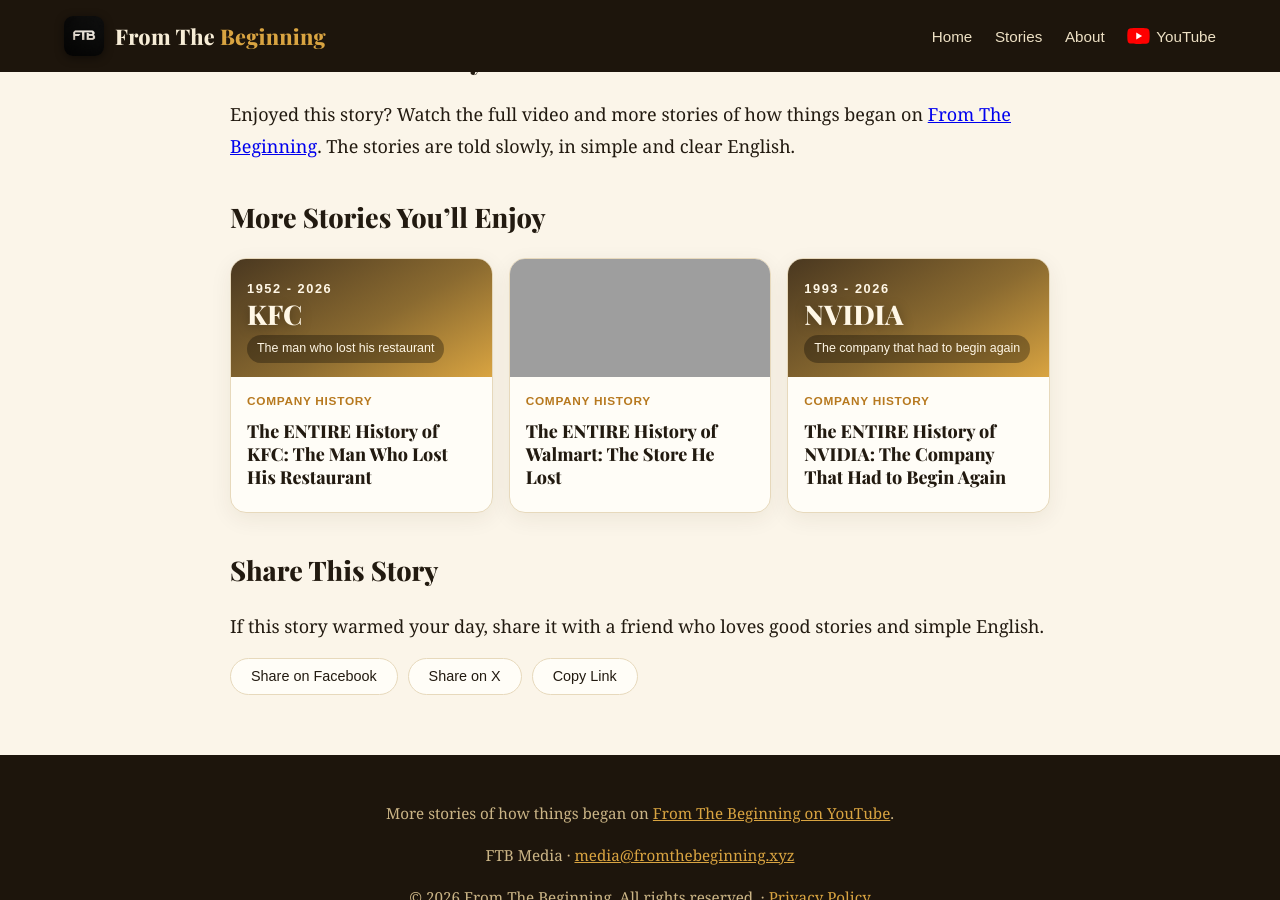
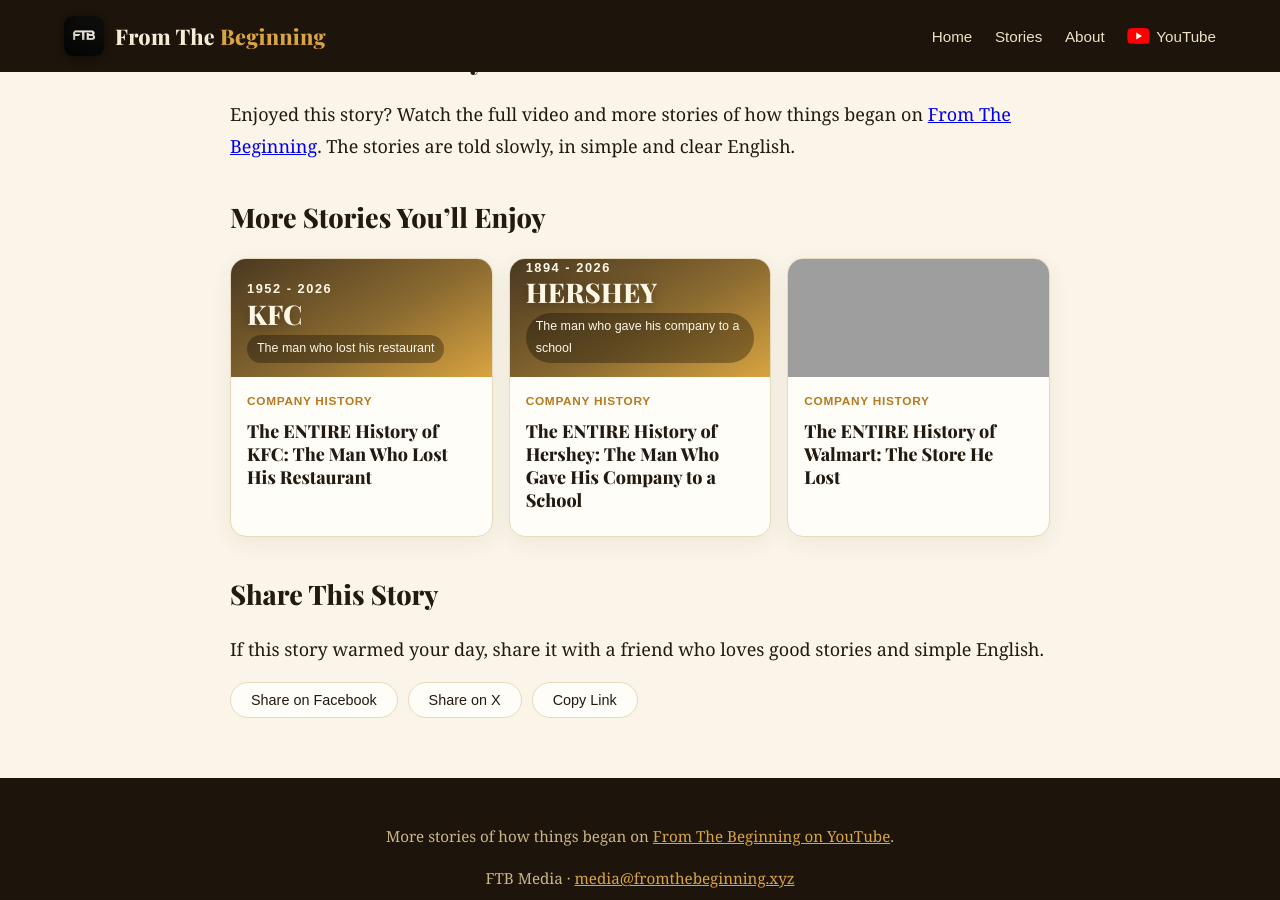
Before and after one commit to docsachmienphi/FTB, a Jekyll site: the page built from _posts/2026-11-14-jensen-huang-timeline.md, in a window 1280 px wide and 900 px high, scrolled down 8410 px. Built offline with Jekyll 4.4.1, drawn with Linux system fonts in a browser that asks for light colours; part of the change alters nothing that is shown; grey boxes are pictures that could not be loaded.

Commit message:
Add Hershey article (text-first): The ENTIRE History of Hershey: The Man Who Gave His Company to a School

```diff
--- a/_data/clusters.yml
+++ b/_data/clusters.yml
@@ -1,4 +1,5 @@
 drinks-food:
+  - history-of-hershey
   - history-of-kfc
   - history-of-coca-cola
   - history-of-pepsi
--- /dev/null
+++ b/_posts/2026-11-16-history-of-hershey.md
@@ -0,0 +1,153 @@
+---
+layout: post
+title: "The ENTIRE History of Hershey: The Man Who Gave His Company to a School"
+description: "Milton Hershey left school as a boy in 1870s Pennsylvania and failed twice. Then he built a chocolate company, and quietly gave it to a school."
+date: 2026-11-16
+last_modified_at: 2026-11-16
+categories: [Company-History, Founder-Stories]
+tags: [Hershey, Milton-Hershey]
+cover_brand: "HERSHEY"
+cover_years: "1894 - 2026"
+cover_fate: "The man who gave his company to a school"
+cover_class: "c-default"
+sources:
+  - title: "Hershey Community Archives: Milton Snavely Hershey, his life from 1857 to 1945"
+    url: "https://hersheyarchives.org/encyclopedia/hershey-milton-snavely-1857-1945/"
+  - title: "Hershey Community Archives: the Lancaster Caramel Company, Milton's first success"
+    url: "https://hersheyarchives.org/encyclopedia/lancaster-caramel-company/"
+  - title: "Hershey Community Archives: the Hershey Chocolate Company from 1894 to 1900"
+    url: "https://hersheyarchives.org/encyclopedia/hershey-chocolate-company-1894-1900/"
+  - title: "Hershey Community Archives: Hershey's Kisses, the little chocolates of 1907"
+    url: "https://hersheyarchives.org/encyclopedia/hersheys-kisses-chocolates/"
+  - title: "Hershey Community Archives: the history of Milton Hershey School"
+    url: "https://hersheyarchives.org/encyclopedia/history-of-milton-hershey-school/"
+  - title: "Hershey Community Archives: the Hershey Trust Company and Milton's gift"
+    url: "https://hersheyarchives.org/encyclopedia/hershey-trust-company/"
+  - title: "Hershey Community Archives: Central Hershey, the company's years in Cuba"
+    url: "https://hersheyarchives.org/encyclopedia/cuba-central-hershey-1916-1946/"
+  - title: "Hershey Community Archives: the Great Building Campaign of the Depression years"
+    url: "https://hersheyarchives.org/encyclopedia/the-great-building-campaign/"
+  - title: "Hershey Community Archives: the H.B. Reese Candy Company"
+    url: "https://hersheyarchives.org/encyclopedia/reese-candy-company/"
+  - title: "Hershey Community Archives: Hershey's Chocolate World, opened in 1973"
+    url: "https://hersheyarchives.org/encyclopedia/hersheyarchives30-28-the-wonderful-world-of-chocolate-hersheys-chocolate-world/"
+  - title: "Milton Hershey School: William Dearden, the student who became Hershey's CEO"
+    url: "https://www.mhskids.org/blog/milton-hershey-school-william-dearden/"
+  - title: "Milton Hershey School: the class of 2025 and the school's 12,000th graduate"
+    url: "https://www.mhskids.org/news/mhs-celebrates-class-of-2025/"
+glance:
+  facts:
+    - label: "Founded"
+      text: "1894, the Hershey Chocolate Company, started while Milton's caramel business was still running"
+    - label: "Founder"
+      text: "Milton S. Hershey (1857 to 1945), a candy maker from Pennsylvania"
+    - label: "Headquarters"
+      text: "Hershey, Pennsylvania, the town that grew around his factory"
+    - label: "Today"
+      text: "One of America's best known candy companies, and its success still helps support Milton Hershey School"
+  timeline:
+    - year: "1857"
+      text: "Milton Hershey is born in a small farmhouse in Derry Township, Pennsylvania"
+    - year: "1886"
+      text: "After two failed shops, he starts the Lancaster Caramel Company, saved by a bank worker's signature on his loan"
+    - year: "1900"
+      text: "Milton sells his successful caramel company for 1 million dollars and bets his future on milk chocolate"
+    - year: "1909"
+      text: "Milton and his wife Catherine open a school for boys who had lost their parents"
+    - year: "1918"
+      text: "He signs all his company shares, worth about 60 million dollars, over to a trust for the school, and tells almost no one"
+    - year: "1945"
+      text: "Milton dies at 88, leaving behind a factory, a town, and a school"
+    - year: "1976"
+      text: "Bill Dearden, who arrived at Milton's school as a boy in 1935, becomes the CEO of Hershey"
+words:
+  - word: "caramel"
+    def: "a sweet, soft candy made with sugar and milk. In Denver, Milton learned to make caramel with fresh milk, and that lesson built his first successful company."
+  - word: "loan"
+    def: "money that a bank lets you use now, which you must pay back later. In 1886, a bank worker signed his own name so that Milton could get a loan."
+  - word: "signature"
+    def: "your name, written by your own hand on a paper. Two signatures carry this story: one saved Milton's business, and one gave his company away."
+  - word: "trust"
+    def: "an organization that holds money or property and uses it for a special purpose. In 1918, Milton put his company shares into a trust that supports his school."
+  - word: "orphan"
+    def: "a child whose parents have died. Milton and Catherine opened their school in 1909 for orphan boys who had no safe home."
+  - word: "graduate"
+    def: "a student who has finished their school or course. In June 2025, Milton Hershey School celebrated its 12,000th graduate."
+faq:
+  - q: "Who founded Hershey?"
+    a: "Hershey was founded by Milton S. Hershey, a Pennsylvania candy maker born in 1857. He left school as a young boy, learned to make candy in Lancaster at 14, and started the Hershey Chocolate Company in 1894, after his caramel business became successful."
+  - q: "Why did Milton Hershey sell his caramel company?"
+    a: "In 1900, Milton sold the Lancaster Caramel Company for 1 million dollars, a fortune at the time. He kept his young chocolate company and put his future into it, because he believed a factory could make good milk chocolate at a price ordinary families could afford."
+  - q: "Why did Milton Hershey give his company to a school?"
+    a: "Milton and his wife Catherine had no children of their own. In 1909 they opened a school for boys who had lost their parents. In 1918, three years after Catherine died, Milton signed all his shares in the chocolate company, worth about 60 million dollars, over to a trust for the school. He kept the gift secret until 1923."
+  - q: "When were Hershey's Kisses introduced?"
+    a: "Hershey introduced Kisses in 1907. Each little piece of chocolate had a pointed top and was wrapped by hand in shiny foil. They are still one of the company's most famous sweets."
+  - q: "What is Milton Hershey School today?"
+    a: "Milton Hershey School, in Hershey, Pennsylvania, gives children from families with little money a home, meals, education, and medical care, all free of charge to their families. In June 2025, the school celebrated its 12,000th graduate, more than 100 years after it opened."
+---
+
+Think of the last time you shared a chocolate bar with someone you love. You break it into small pieces. You keep one piece for yourself, and you offer them another. It is such a simple moment of happiness.
+
+For a young boy in Pennsylvania, sharing would come to mean much more. His name was Milton Hershey. He built one of the most famous chocolate companies in the world, and then, quietly, he gave it away to children he would never meet. More than 130 years later, we can still taste the chocolate that carries his name. This is the entire history of Hershey, from the very beginning.
+
+## A Boy Who Left School
+
+Milton Snavely Hershey was born in 1857, in a small farmhouse in Derry Township, Pennsylvania. His family moved often, so Milton changed schools many times, and in the end he left school at a young age. His days in the classroom were over. Few people could have guessed that education would become the centre of his life.
+
+First he tried working for a printer, but it was not the work for him. His mother helped him find a place to learn a real skill. In 1872, at only 14, Milton went to Lancaster to work for a candy maker named Joseph Royer. Milton spent 4 years there, learning how candy was made and how a shop was run.
+
+## Two Shops That Failed
+
+Making candy was one thing. Selling enough of it to pay the bills was another. In 1876, at 18, Milton opened his own candy business in Philadelphia. After several years of hard work, it failed. He travelled west to Denver, where in 1882 he learned something that stayed with him for life: how to make caramel with fresh milk, for a richer taste and a softer bite. In 1883 he tried again in New York. By 1886, that business had failed too.
+
+Milton came home to Lancaster with almost nothing, selling homemade caramel from a pushcart. That same year, he started the Lancaster Caramel Company. Then a big order arrived from a candy buyer in England, and Milton had a problem: he did not have enough money to buy the ingredients. He went to a bank and asked for a loan. A man at the bank believed in him, and signed his own name to help him get the money. With that one signature, Milton could fill the order. Sometimes, all we need is one person who believes in us.
+
+## The Caramel Maker Bets on Chocolate
+
+The caramel business grew, and Milton's sweets travelled across America and overseas. Then, in 1893, he visited the World's Fair in Chicago and watched machines making chocolate in large amounts, far more than workers could make by hand. In those days, milk chocolate was still too expensive for many families. Milton began to wonder: what if a factory could make good chocolate in great numbers, so that every family could afford it?
+
+In 1894, while the caramel company was still running well, he started the Hershey Chocolate Company. Making milk chocolate that tasted right every time took years of testing. Milton could have stayed safe with caramel. Instead, in 1900, he sold the Lancaster Caramel Company for 1 million dollars and put his future into chocolate. Twice in his life, Milton had lost a business. This time, he was leaving a successful one by choice.
+
+## A Factory, and a Town Made of Chocolate
+
+Milton needed fresh milk, open land, and trains to carry his chocolate to stores, so he looked back toward the countryside where he had grown up. Construction began in 1903 near Derry Church, and 2 years later the new factory came to life. Machines turned milk, sugar, and cocoa into thousands of chocolate bars, and the scale changed everything: chocolate no longer had to wait for a special day. It could become a small part of everyday happiness.
+
+A town grew around the factory, with new streets and houses, electric trolleys, and, in 1906, a park where workers and their families could spend their days off. Today you can still find that town on a map of Pennsylvania. Its name is Hershey. In 1907, the factory introduced Hershey's Kisses, little pieces of chocolate with a pointed top, each wrapped by hand in shiny foil.
+
+Away from the factory, Milton shared his life with his wife, Catherine. They had married in 1898, and they had no children of their own. Together, they were about to create a home for children who had nowhere else to go.
+
+<div class="lessons" markdown="1">
+## What This Story Teaches Us
+
+- **One person who believes in you can change your life.** A bank worker signed his own name for a young man with two failed businesses, and Milton never forgot it.
+- **Success can be a tool, not a finish line.** Milton sold the successful company that had saved him, and used the money to build something he believed in more.
+- **What we share can mean more than what we keep.** Milton gave his whole company to a school, and that gift is still teaching children today.
+</div>
+
+## The Gift He Kept Secret
+
+Milton had left school young, and he and Catherine knew that many children had no safe home and little chance of a good education. In 1909, they opened the Hershey Industrial School for boys who had lost their parents. It was more than a school: it was a home, and a place to prepare for a better future. When the first boys arrived in 1910, they lived in the little farmhouse where Milton himself was born. The house where his story began was now giving other children a new beginning.
+
+In 1915, Catherine died. The home they had created together was still there, full of children who needed care. Then, on November 13, 1918, Milton made a surprising decision. He signed over all his shares in the chocolate company to a trust that would support the school. The shares were worth around 60 million dollars. He had not simply given the school money. He had given away his ownership of the company itself, so the gift could support children for generations. And for 5 years, he told almost no one. People only discovered the gift in 1923.
+
+Think back to the man at the bank, whose signature once changed Milton's life. Now Milton's own signature would change the lives of thousands of children.
+
+## Sugar, Hard Years, and Chocolate at War
+
+The company behind that promise still had to survive. From 1916, Milton bought sugar mills and farms in Cuba, because sugar was hard to find during World War I. A few years later he made a costly mistake, agreeing to buy large amounts of sugar at a set price just before sugar prices fell. Hershey lost a great deal of money, and the bank even sent someone to watch over the business. By June 1922, the debt was paid.
+
+Then came the Great Depression in 1929, when people across America were losing their jobs. In Hershey, Milton kept building: a hotel, a theatre, and a large sports arena rose in the town, giving people work when they needed it most. During World War II, his chocolate found a very different purpose. The company made emergency food bars for American soldiers, bars that had to survive heat and give plenty of energy. The army even asked for a taste only a little better than a boiled potato, so that soldiers would save them for real emergencies. The little pleasure he had made for families was now helping men far from home.
+
+On October 13, 1945, Milton Hershey died at the age of 88. He left behind a factory, a town, and a school.
+
+## A New Generation, and a Boy Who Came Back
+
+After Milton's death, the company kept growing, and one part of its future came from a man named Harry Burnett Reese. Reese had once worked on a Hershey dairy farm, and in 1923 he began making candy in the basement of his home. In 1928 he introduced round pieces of chocolate with peanut butter inside, buying his chocolate from Hershey. After Reese died, his sons sold the family company to Hershey in 1963, and Reese's Peanut Butter Cups became part of the Hershey family. Milton's dream had made room for another man's dream.
+
+In 1973, Hershey opened Chocolate World, where families could take a ride and watch milk, sugar, and cocoa become chocolate. You can still visit it today.
+
+And then there is Bill Dearden. In 1935, Bill arrived at Milton's school at 13, after his mother died and his father struggled to find work. He studied there, worked in the fields, and learned to milk cows. He graduated in 1940, served in the Navy, and later joined the chocolate company. In 1976, Bill Dearden became the CEO of Hershey. The boy who once milked cows at Milton's school was now running his company. The gift had come full circle.
+
+Today, Milton Hershey School is still teaching. Children from families with little money live and learn there, with meals, education, and medical care all provided free of charge. In June 2025, its students gathered for graduation, and among them was the school's 12,000th graduate. The chocolate company continues to support the school through the trust Milton created more than 100 years ago.
+
+Milton's name now lives in two very different places: on the chocolate bars we enjoy, and at the school where children build their future. The next time you break a chocolate bar into small pieces, remember him. Perhaps someone once believed in you when you needed it most, the way a man at a bank once believed in Milton. And perhaps the best way to thank them is to give someone else a chance.
```
